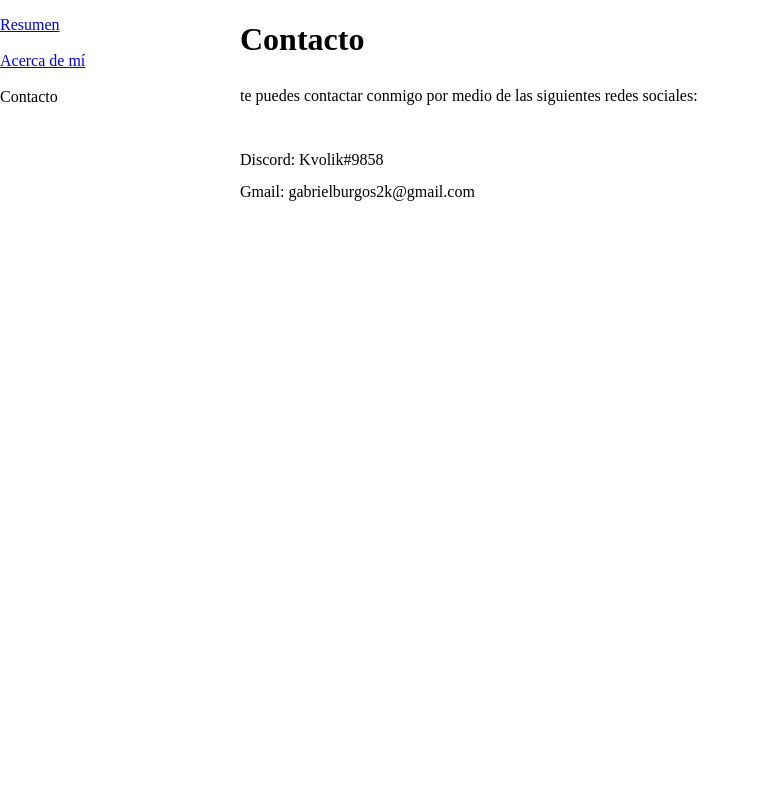
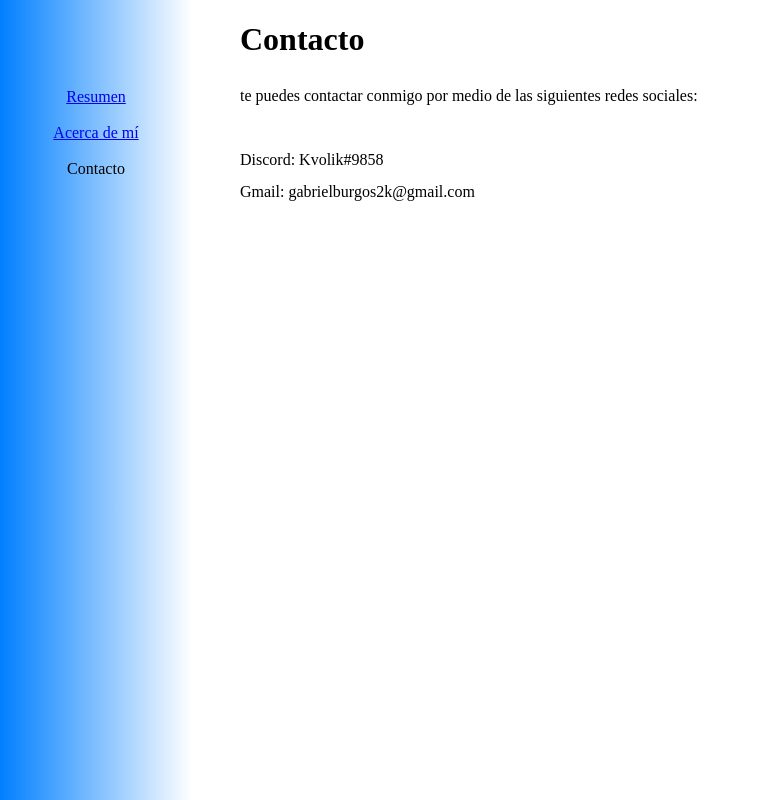
Before and after one commit to Kvolik-Korozkov/presentacion, a plain HTML site: page contact.html in a window 1280 px wide. Shown: the whole page, without its empty margins (0-760 px from the left). Drawn offline with Linux system fonts and the light colour scheme.

Commit message:
Update contact.html

```diff
--- a/contact.html
+++ b/contact.html
@@ -6,7 +6,7 @@
 	<link rel="stylesheet" href="style.css"></link>
 </head>
 <body>
-	<div class="displaySAB">
+	<div class="navMenu">
 		<p>
 			<a href="./index.html">Resumen</a><br><br>
 			<a href="./about.html">Acerca de mí</a><br><br>
```
